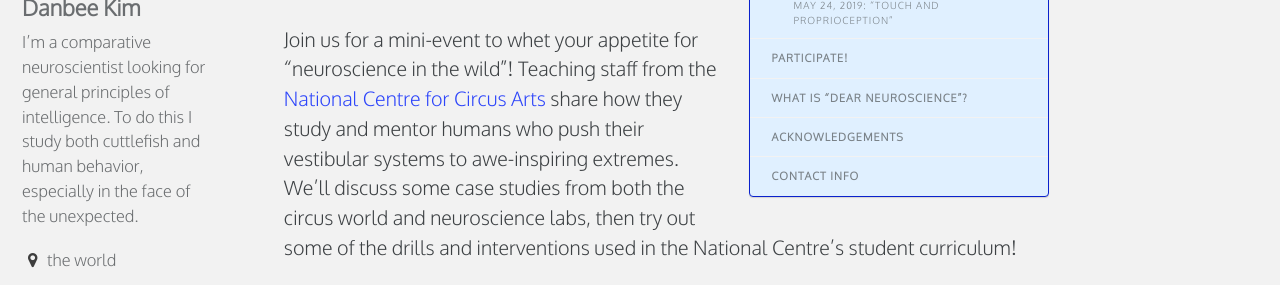
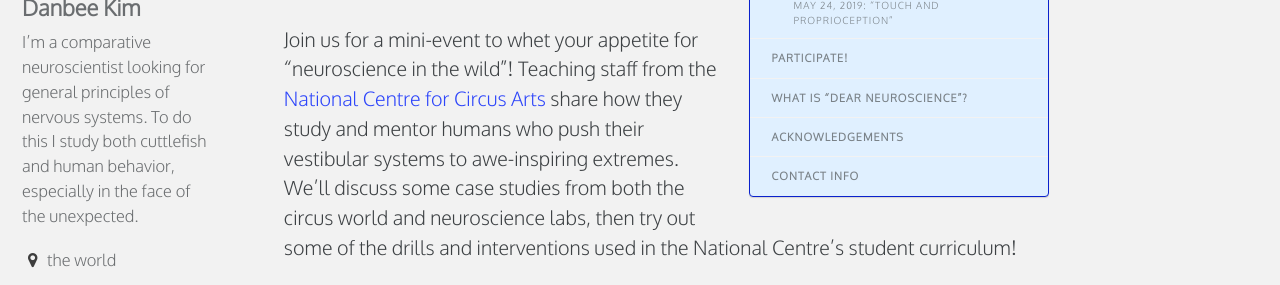
Before and after one commit to everymind/DearNeuroscience, a Jekyll site: the page built from index.md, in a window 1280 px wide and 900 px high, scrolled down 1090 px. Shown: the part 170-455 px from the top of the window. Built offline with Jekyll 4.4.1, drawn with Linux system fonts in a browser that asks for light colours; comment, search, counter and statistics services are not loaded.

Commit message:
edited my short bio

```diff
--- a/_config.yml
+++ b/_config.yml
@@ -79,7 +79,7 @@ analytics:
 author:
   name             : Danbee Kim
   avatar           : "/assets/images/DanbeeKim.jpg"
-  bio              : "I’m a comparative neuroscientist looking for general principles of intelligence. To do this I study both cuttlefish and human behavior, especially in the face of the unexpected."
+  bio              : "I’m a comparative neuroscientist looking for general principles of nervous systems. To do this I study both cuttlefish and human behavior, especially in the face of the unexpected."
   location         : "the world"
   email            : "danbee@alum.mit.edu"
   uri              : "http://www.danbeekim.org"
```
